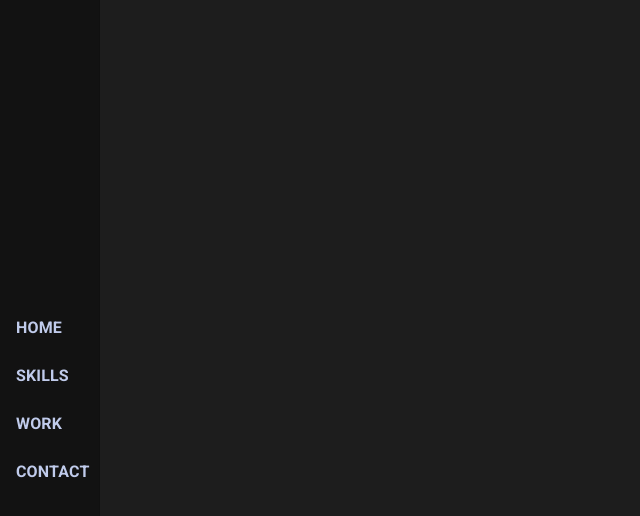
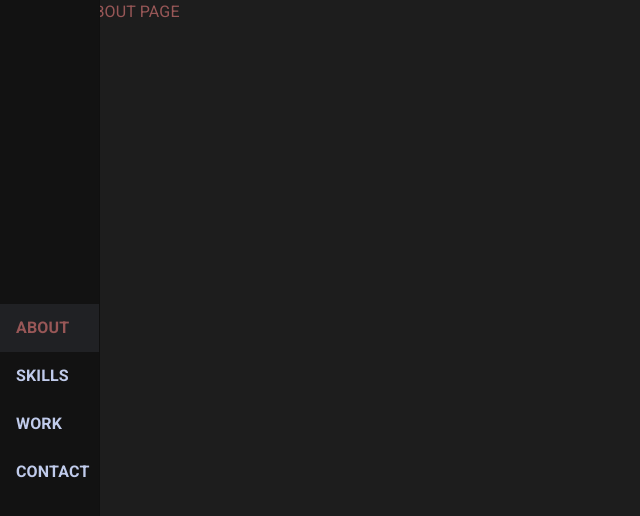
Before and after one commit to rishabgupta94/Portfoliov2, a React (Vite) app: page /about in a window 1280 px wide. Shown: the top 516 px of the page, without its empty margins (0-640 px from the left). Built offline with nearby package versions, Linux system fonts and the light colour scheme.

Commit message:
adds the routing

```diff
--- a/package.json
+++ b/package.json
@@ -15,6 +15,7 @@
 		"@mui/styles": "^5.8.7",
 		"react": "^18.0.0",
 		"react-dom": "^18.0.0",
+		"react-router-dom": "^6.3.0",
 		"styled-components": "^5.3.5"
 	},
 	"devDependencies": {
--- a/src/App.tsx
+++ b/src/App.tsx
@@ -7,6 +7,9 @@ import {
 } from '@mui/material';
 import { NavBar } from './components/NavBar';
 import { useState } from 'react';
+import { Route, Routes } from 'react-router-dom';
+import { About } from './pages/About';
+import { Skills } from './pages/Skills';
 
 // const themeLight = createTheme({
 // 	palette: {
@@ -41,7 +44,10 @@ function App() {
 		<ThemeProvider theme={themeDark}>
 			<CssBaseline />
 			<NavBar />
-			<Typography color="textSecondary">Portfolio</Typography>
+			<Routes>
+				<Route path="/about" element={<About />}></Route>
+				<Route path="/skills" element={<Skills />}></Route>
+			</Routes>
 		</ThemeProvider>
 	);
 }
--- a/src/components/NavBar.tsx
+++ b/src/components/NavBar.tsx
@@ -6,17 +6,34 @@ import {
 	ListItemText,
 	useTheme,
 } from '@mui/material';
-import { makeStyles, createStyles, DefaultTheme } from '@mui/styles';
-import AppBar from '@mui/material/AppBar';
-import Box from '@mui/material/Box';
-import Button from '@mui/material/Button';
-import IconButton from '@mui/material/IconButton';
-import Toolbar from '@mui/material/Toolbar';
-import Typography from '@mui/material/Typography';
+import { makeStyles } from '@mui/styles';
+import { Link, useLocation } from 'react-router-dom';
+import { ROUTES } from '../constants/Routes';
 
-const drawerItems = ['HOME', 'SKILLS', 'WORK', 'CONTACT'];
+const drawerItems = [
+	{
+		name: 'ABOUT',
+		path: ROUTES.ABOUT,
+	},
+	{
+		name: 'SKILLS',
+		path: ROUTES.SKILLS,
+	},
+	{
+		name: 'WORK',
+		path: ROUTES.WORK,
+	},
+	{
+		name: 'CONTACT',
+		path: ROUTES.CONTACT,
+	},
+];
 
 const useStyles = makeStyles((theme) => ({
+	link: {
+		color: theme.palette.text.primary,
+		textDecoration: 'none',
+	},
 	listItemText: {
 		fontWeight: 'bold !important',
 	},
@@ -34,6 +51,13 @@ const useStyles = makeStyles((theme) => ({
 export const NavBar = () => {
 	const theme = useTheme();
 	const classes = useStyles(theme);
+	const location = useLocation().pathname;
+
+	const activeRoute = (path) => {
+		if (location.includes(path)) return true;
+		return false;
+	};
+
 	return (
 		<Drawer
 			sx={{
@@ -56,14 +80,19 @@ export const NavBar = () => {
 		>
 			<List>
 				{drawerItems.map((item, i) => (
+					<Link key={i} to={item.path} className={classes.link}>
 						<ListItem key={i} disablePadding>
-						<ListItemButton selected={false} className={classes.selected}>
+							<ListItemButton
+								selected={activeRoute(item.path)}
+								className={classes.selected}
+							>
 								<ListItemText
 									classes={{ primary: classes.listItemText }}
-								primary={item}
+									primary={item.name}
 								/>
 							</ListItemButton>
 						</ListItem>
+					</Link>
 				))}
 			</List>
 		</Drawer>
--- /dev/null
+++ b/src/constants/Routes.ts
@@ -0,0 +1,6 @@
+export enum ROUTES {
+	ABOUT = '/about',
+	SKILLS = '/skills',
+	WORK = '/work',
+	CONTACT = '/contact',
+}
--- a/src/main.tsx
+++ b/src/main.tsx
@@ -1,9 +1,12 @@
 import React from 'react';
 import ReactDOM from 'react-dom/client';
+import { BrowserRouter } from 'react-router-dom';
 import App from './App';
 
 ReactDOM.createRoot(document.getElementById('root')!).render(
 	<React.StrictMode>
-		<App />
+		<BrowserRouter>
+			<App />
+		</BrowserRouter>
 	</React.StrictMode>
 );
--- /dev/null
+++ b/src/pages/About.tsx
@@ -0,0 +1,6 @@
+import { Typography } from '@mui/material';
+import React from 'react';
+
+export const About = () => {
+	return <Typography color="textSecondary">Portfolio is ABOUT PAGE</Typography>;
+};
--- /dev/null
+++ b/src/pages/Skills.tsx
@@ -0,0 +1,8 @@
+import { Typography } from '@mui/material';
+import React from 'react';
+
+export const Skills = () => {
+	return (
+		<Typography color="textSecondary">Portfolio is SKILLS PAGE</Typography>
+	);
+};
```
Also changed, not shown: 1 other file (tests, documents, lock files or other folders). Lines whose indentation alone changed are shown as unchanged.
